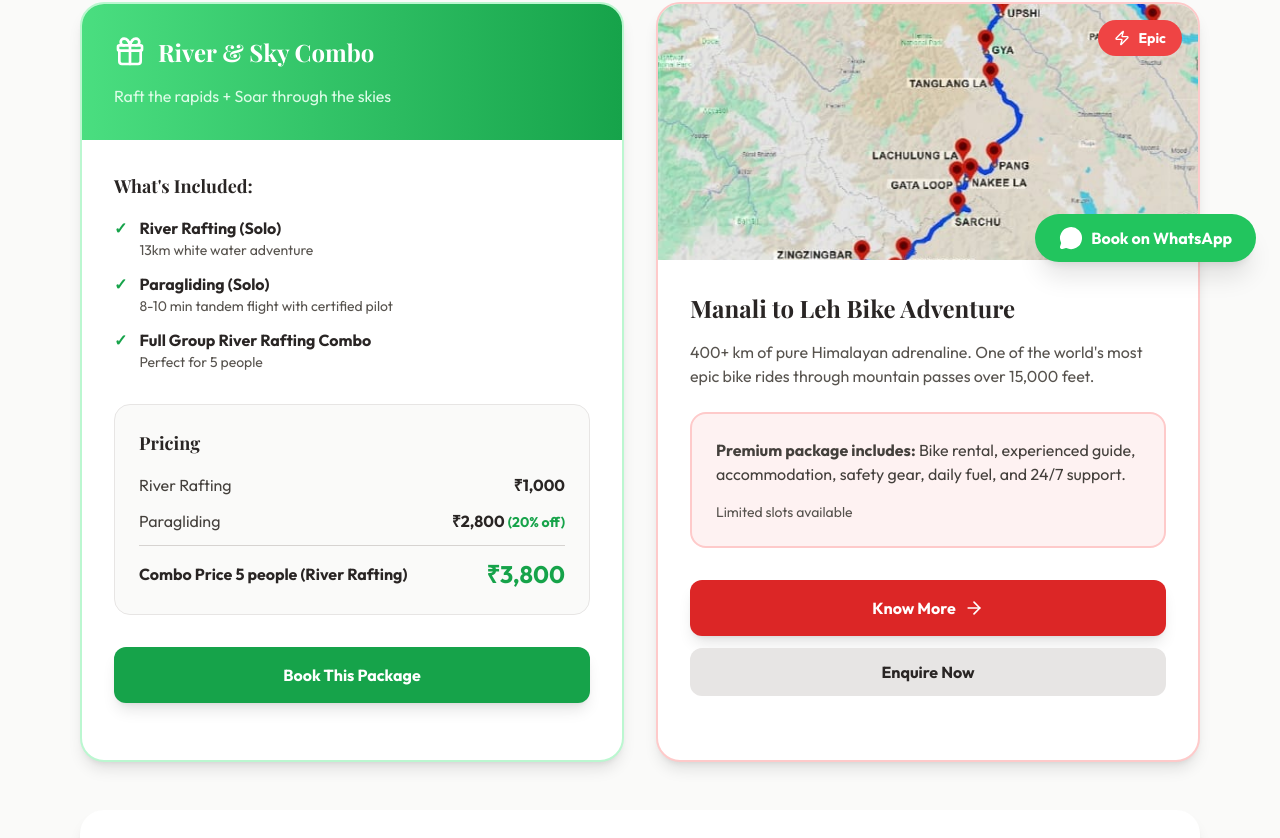
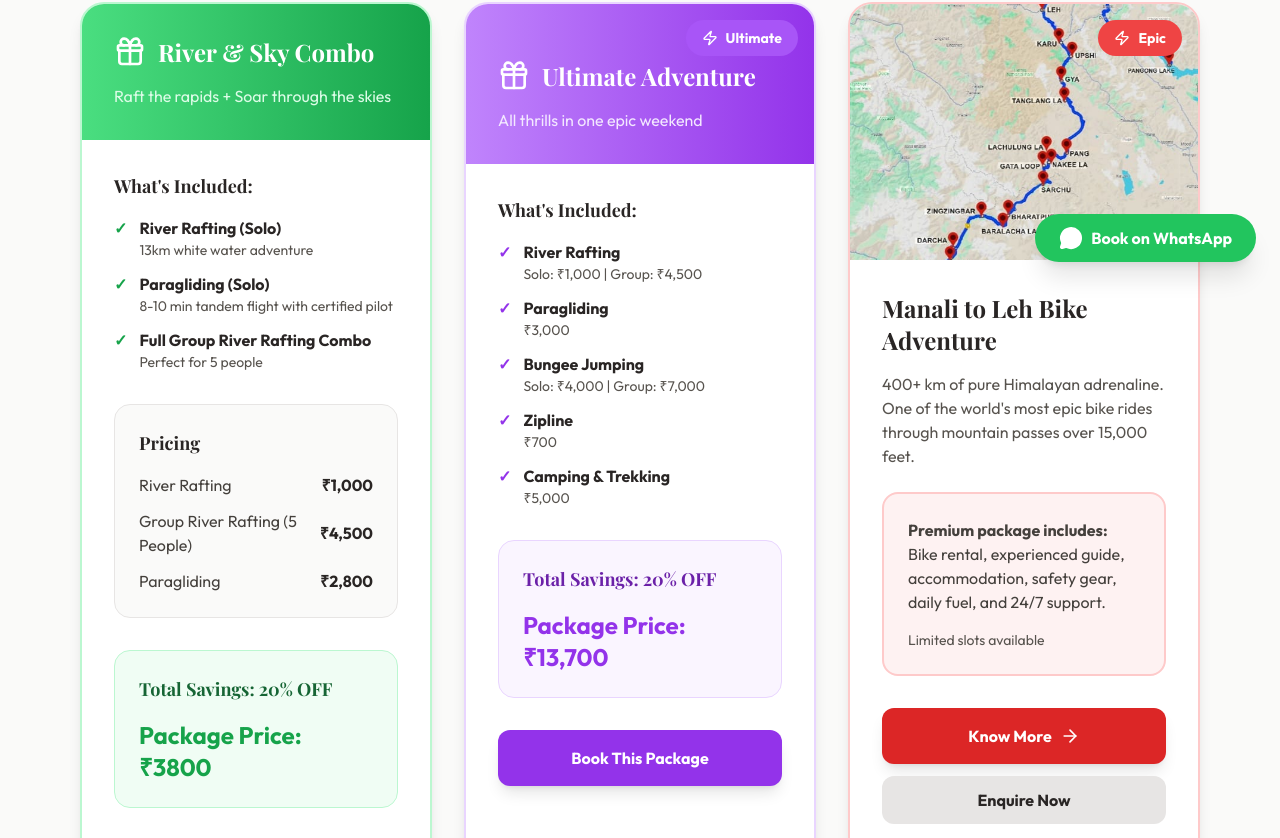
Before and after one commit to cssushi/manu-himalayan-adventures, a React (Vite) app: page /#/packages in a window 1280 px wide. Shown: the part 502-1340 px from the top of the page. Built offline with nearby package versions, Linux system fonts and the light colour scheme; a web font is replaced by a local one.

Commit message:
New package and package in home added

```diff
--- a/pages/Home.tsx
+++ b/pages/Home.tsx
@@ -44,6 +44,18 @@ const Home: React.FC = () => {
               Start Adventure <ArrowRight size={16} className="transition-transform group-hover:translate-x-1" />
             </span>
             <div className="absolute inset-0 bg-moss-700 transform scale-x-0 group-hover:scale-x-100 transition-transform origin-left duration-300"></div>
+          </Link>
+
+          {/* Packages CTA */}
+          <Link
+            to="/packages"
+            className="group relative px-10 py-5 bg-clay-600 text-white font-bold rounded-full overflow-hidden transition-all hover:scale-105 animate-fade-up shadow-[0_0_20px_rgba(193,100,68,0.5)] border-2 border-clay-500 mt-6"
+            style={{ animationDelay: '0.4s' }}
+          >
+            <span className="relative z-10 flex items-center gap-2 uppercase tracking-widest text-sm">
+              View Packages <ArrowRight size={16} className="transition-transform group-hover:translate-x-1" />
+            </span>
+            <div className="absolute inset-0 bg-clay-700 transform scale-x-0 group-hover:scale-x-100 transition-transform origin-left duration-300"></div>
           </Link>
         </div>
       </div>
--- a/pages/Packages.tsx
+++ b/pages/Packages.tsx
@@ -19,7 +19,7 @@ const Packages: React.FC = () => {
           </p>
         </div>
 
-        <div className="grid grid-cols-1 md:grid-cols-2 gap-8 mb-12">
+        <div className="grid grid-cols-1 md:grid-cols-3 gap-8 mb-12">
           {/* River Rafting + Paragliding Package */}
           <div className="bg-white rounded-3xl shadow-lg overflow-hidden hover:shadow-2xl transition-all duration-300 border-2 border-green-200">
             <div className="bg-gradient-to-r from-green-400 to-green-600 p-8 text-white">
@@ -66,21 +66,98 @@ const Packages: React.FC = () => {
                     <span className="font-bold text-stone-800">₹1,000</span>
                   </div>
                   <div className="flex justify-between items-center">
+                    <span className="text-stone-700">Group River Rafting (5 People)</span>
+                    <span className="font-bold text-stone-800">₹4,500</span>
+                  </div>
+                  <div className="flex justify-between items-center">
                     <span className="text-stone-700">Paragliding</span>
-                    <span className="font-bold text-stone-800">₹2,800 <span className="text-sm text-green-600">(20% off)</span></span>
+                    <span className="font-bold text-stone-800">₹2,800</span>
                   </div>
-                  <div className="border-t border-stone-300 pt-3 mt-3">
-                    <div className="flex justify-between items-center">
-                      <span className="font-bold text-stone-800">Combo Price 5 people (River Rafting)</span>
-                      <span className="text-2xl font-bold text-green-600">₹3,800</span>
-                    </div>
-                  </div>
+                </div>
+              </div>
+
+              <div className="bg-green-50 p-6 rounded-2xl mb-8 border border-green-200">
+                <h4 className="font-bold text-green-800 mb-4 text-lg">Total Savings: 20% OFF</h4>
+                <div className="space-y-2">
+                  <p className="text-2xl font-bold text-green-600">Package Price: ₹3800</p>
                 </div>
               </div>
 
               <Link
                 to="/contact"
                 className="block w-full bg-green-600 hover:bg-green-700 text-white text-center font-bold py-4 rounded-xl transition-all shadow-lg hover:shadow-xl"
+              >
+                Book This Package
+              </Link>
+            </div>
+          </div>
+
+          {/* Ultimate Adventure Package */}
+          <div className="bg-white rounded-3xl shadow-lg overflow-hidden hover:shadow-2xl transition-all duration-300 border-2 border-purple-200 relative">
+            <div className="absolute top-4 right-4 bg-purple-500 text-white px-4 py-2 rounded-full text-sm font-bold flex items-center gap-2 pointer-events-none">
+              <Zap size={16} /> Ultimate
+            </div>
+
+            <div className="bg-gradient-to-r from-purple-400 to-purple-600 p-8 pt-14 text-white">
+              <div className="flex items-center gap-3 mb-4">
+                <Gift size={32} />
+                <h3 className="text-2xl font-bold">Ultimate Adventure</h3>
+              </div>
+              <p className="text-purple-100">All thrills in one epic weekend</p>
+            </div>
+
+            <div className="p-8">
+              <div className="mb-8">
+                <h4 className="text-lg font-bold text-stone-800 mb-4">What's Included:</h4>
+                <ul className="space-y-3">
+                  <li className="flex items-start gap-3">
+                    <span className="text-purple-600 font-bold">✓</span>
+                    <div>
+                      <p className="font-bold text-stone-800">River Rafting</p>
+                      <p className="text-sm text-stone-600">Solo: ₹1,000 | Group: ₹4,500</p>
+                    </div>
+                  </li>
+                  <li className="flex items-start gap-3">
+                    <span className="text-purple-600 font-bold">✓</span>
+                    <div>
+                      <p className="font-bold text-stone-800">Paragliding</p>
+                      <p className="text-sm text-stone-600">₹3,000</p>
+                    </div>
+                  </li>
+                  <li className="flex items-start gap-3">
+                    <span className="text-purple-600 font-bold">✓</span>
+                    <div>
+                      <p className="font-bold text-stone-800">Bungee Jumping</p>
+                      <p className="text-sm text-stone-600">Solo: ₹4,000 | Group: ₹7,000</p>
+                    </div>
+                  </li>
+                  <li className="flex items-start gap-3">
+                    <span className="text-purple-600 font-bold">✓</span>
+                    <div>
+                      <p className="font-bold text-stone-800">Zipline</p>
+                      <p className="text-sm text-stone-600">₹700</p>
+                    </div>
+                  </li>
+                  <li className="flex items-start gap-3">
+                    <span className="text-purple-600 font-bold">✓</span>
+                    <div>
+                      <p className="font-bold text-stone-800">Camping & Trekking</p>
+                      <p className="text-sm text-stone-600">₹5,000</p>
+                    </div>
+                  </li>
+                </ul>
+              </div>
+
+              <div className="bg-purple-50 p-6 rounded-2xl mb-8 border border-purple-200">
+                <h4 className="font-bold text-purple-800 mb-4 text-lg">Total Savings: 20% OFF</h4>
+                <div className="space-y-2">
+                  <p className="text-2xl font-bold text-purple-600">Package Price: ₹13,700</p>
+                </div>
+              </div>
+
+              <Link
+                to="/contact"
+                className="block w-full bg-purple-600 hover:bg-purple-700 text-white text-center font-bold py-4 rounded-xl transition-all shadow-lg hover:shadow-xl"
               >
                 Book This Package
               </Link>
```
